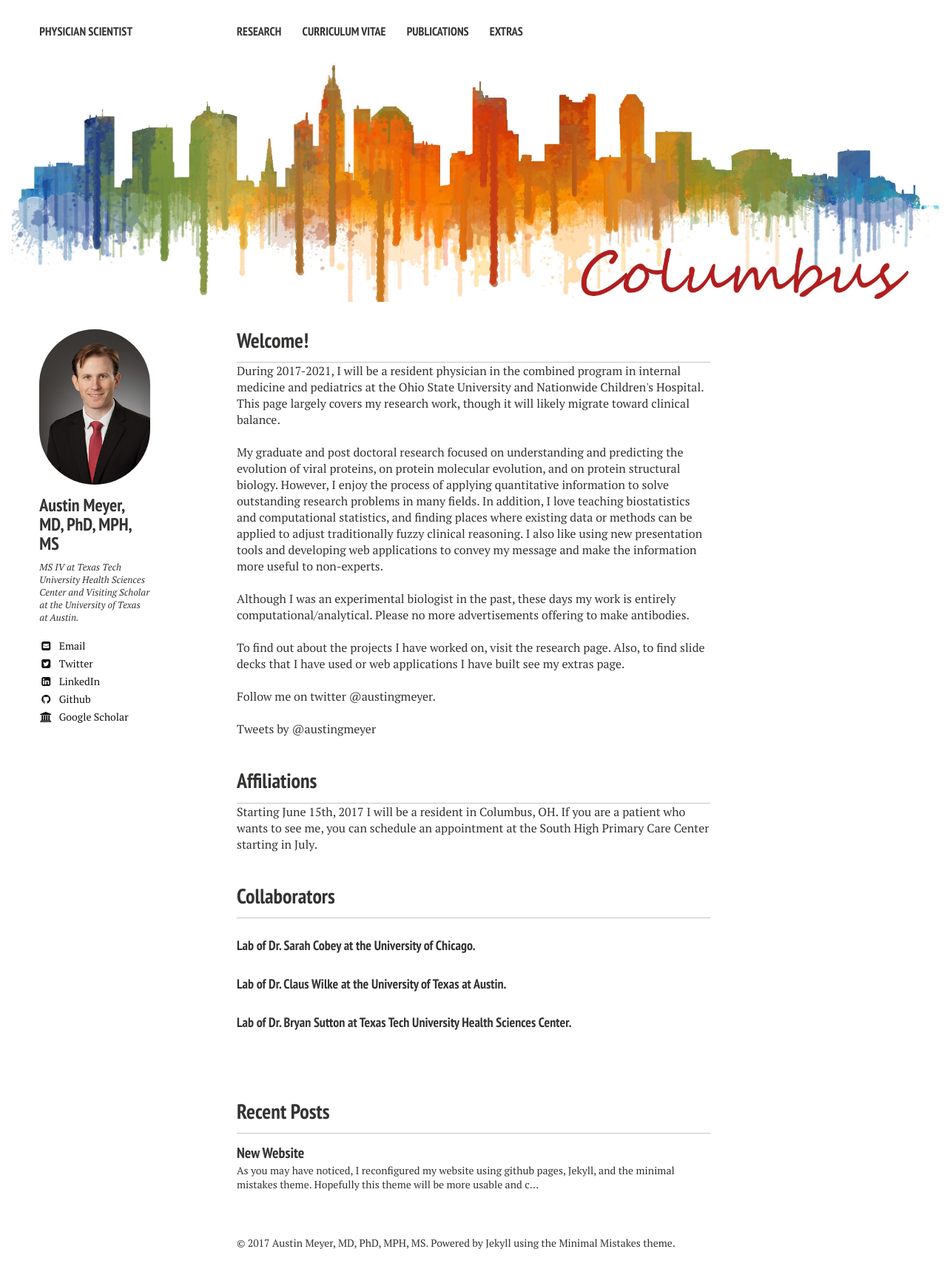
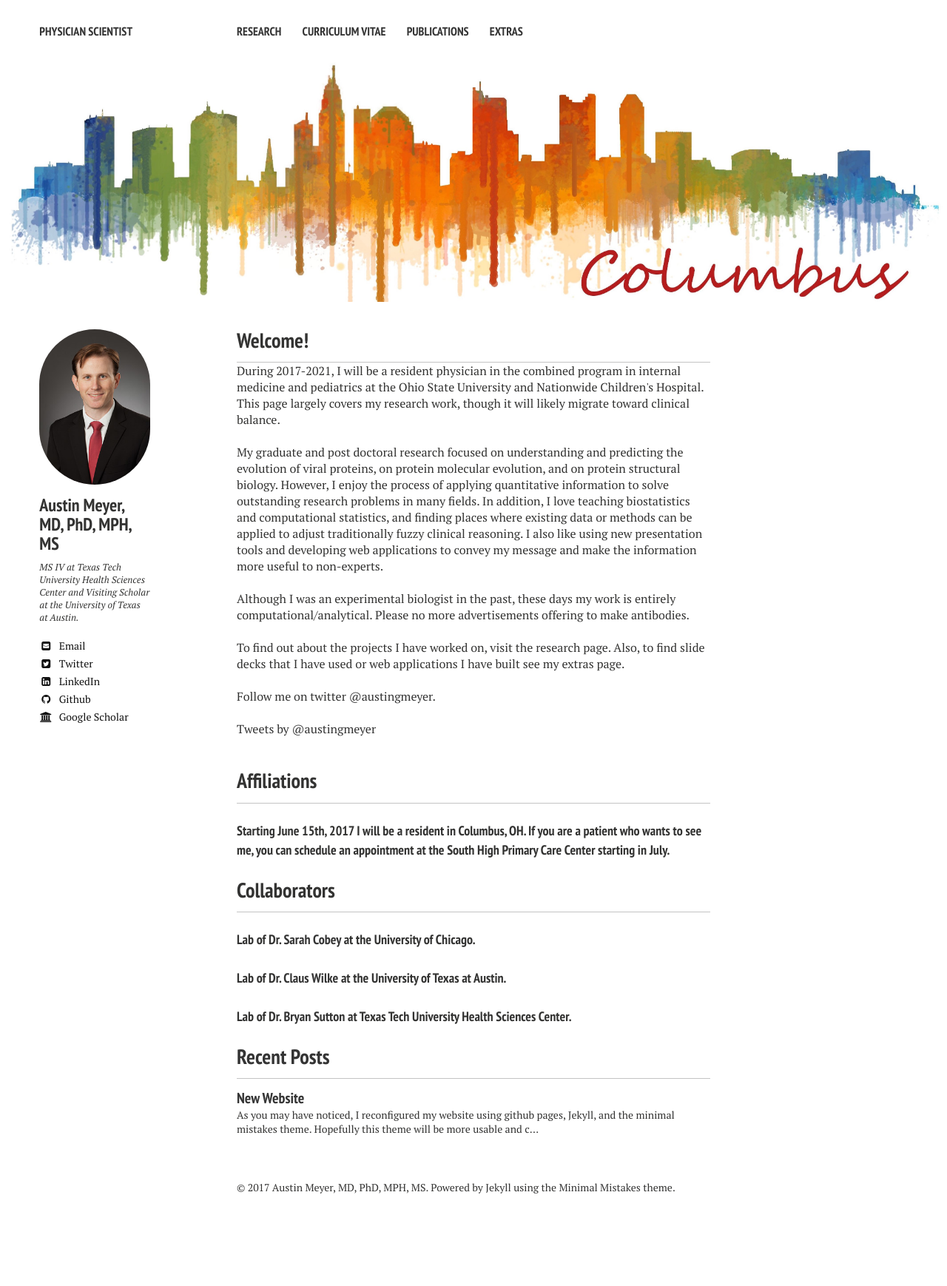
Before and after one commit to ausmeyer/ausmeyer.github.io, a Jekyll site: the page built from index.md, in a window 1280 px wide. Shown: the whole page at 74% size. Built offline with Jekyll 4.4.1, drawn with Linux system fonts in a browser that asks for light colours; nearby versions of some CDN libraries; comment, search, counter and statistics services are not loaded; after the commit the page ends 1663 px from its top, so only the background shows below that.

Commit message:
Fix spacing issues.

```diff
--- a/_layouts/home.html
+++ b/_layouts/home.html
@@ -50,14 +50,12 @@
       <br><br><br>
 
   	<h3>Affiliations</h3>
-  	Starting June 15th, 2017 I will be a resident in Columbus, OH. If you are a patient who wants to see me, you can schedule an appointment at the South High Primary Care Center starting in July.
-    <br><br><br>
+  	<h4>Starting June 15th, 2017 I will be a resident in Columbus, OH. If you are a patient who wants to see me, you can schedule an appointment at the South High Primary Care Center starting in July.</h4>
 
     <h3>Collaborators</h3>
   	<h4>Lab of Dr. <a href="http://http://cobeylab.uchicago.edu/">Sarah Cobey</a> at the University of Chicago.</h4>
   	<h4>Lab of Dr. <a href="http://wilkelab.org/">Claus Wilke</a> at the University of Texas at Austin.</h4>
   	<h4>Lab of Dr. <a href="https://www.ttuhsc.edu/som/physiology/faculty/sutton/">Bryan Sutton</a> at Texas Tech University Health Sciences Center.</h4>
-    <br><br><br>
 
     <h3><a href="{{ site.url}}/posts/">Recent Posts</a></h3>
     {% for post in site.posts limit:5 %}
```
